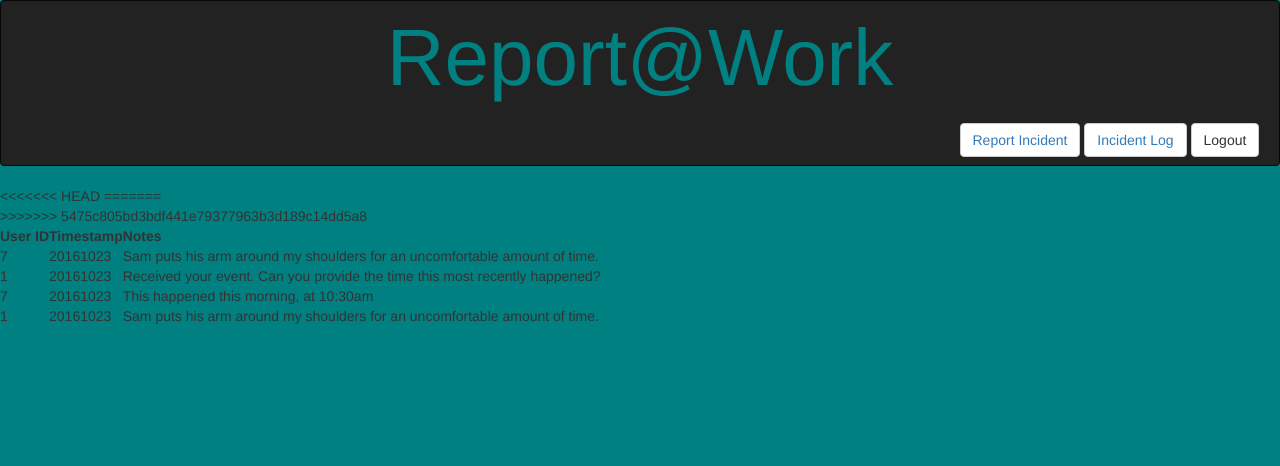
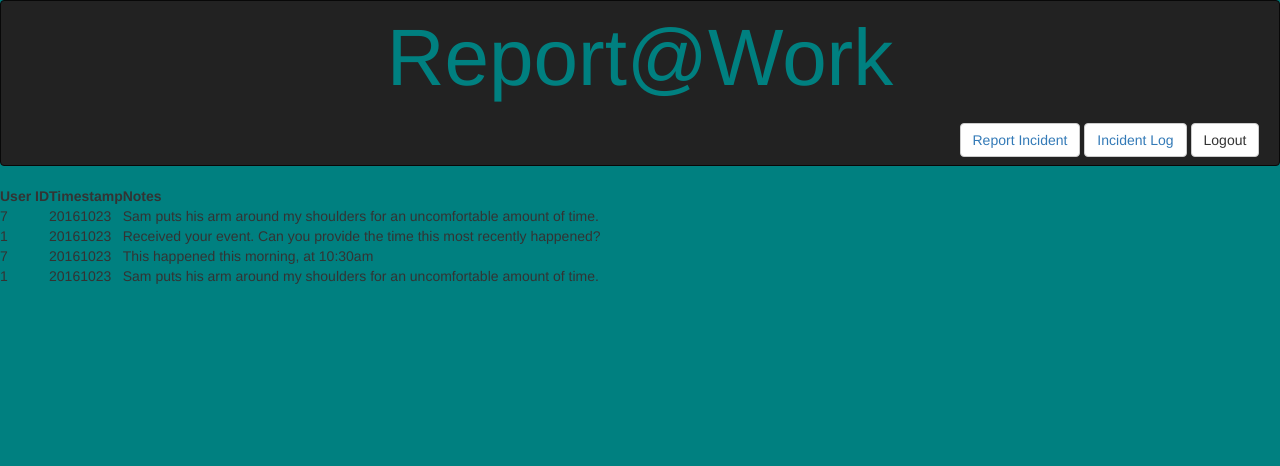
Before and after one commit to hackathon-RST/hackathon-RST, a Flask app: template templates/incidents.html in a window 1280 px wide. Shown: the top 466 px of the page. Run offline with Flask 2, Linux system fonts and the light colour scheme; the template is opened without the code that fills it, so the values that code supplies are empty; some libraries are stand-ins or nearby versions.

Commit message:
updated template

```diff
--- a/templates/incidents.html
+++ b/templates/incidents.html
@@ -2,13 +2,6 @@
 {% block title %}Welcome{% endblock %}
 {% block content %}
 
-<<<<<<< HEAD
-<!-- {% for incident in incidents %}
-    li<{{incident.company_id}}</li>
-    li<{{incident.transcation_id}}</li>
-    li<{{incident.reported_at}}</li>
-    {% endfor %} -->
-=======
 <div>
 	<table>
 		<tr>
@@ -37,7 +30,4 @@
 			<td>Sam puts his arm around my shoulders for an uncomfortable amount of time.</td>
 		</tr>
 
-
->>>>>>> 5475c805bd3bdf441e79377963b3d189c14dd5a8
-
 {% endblock %}
```
